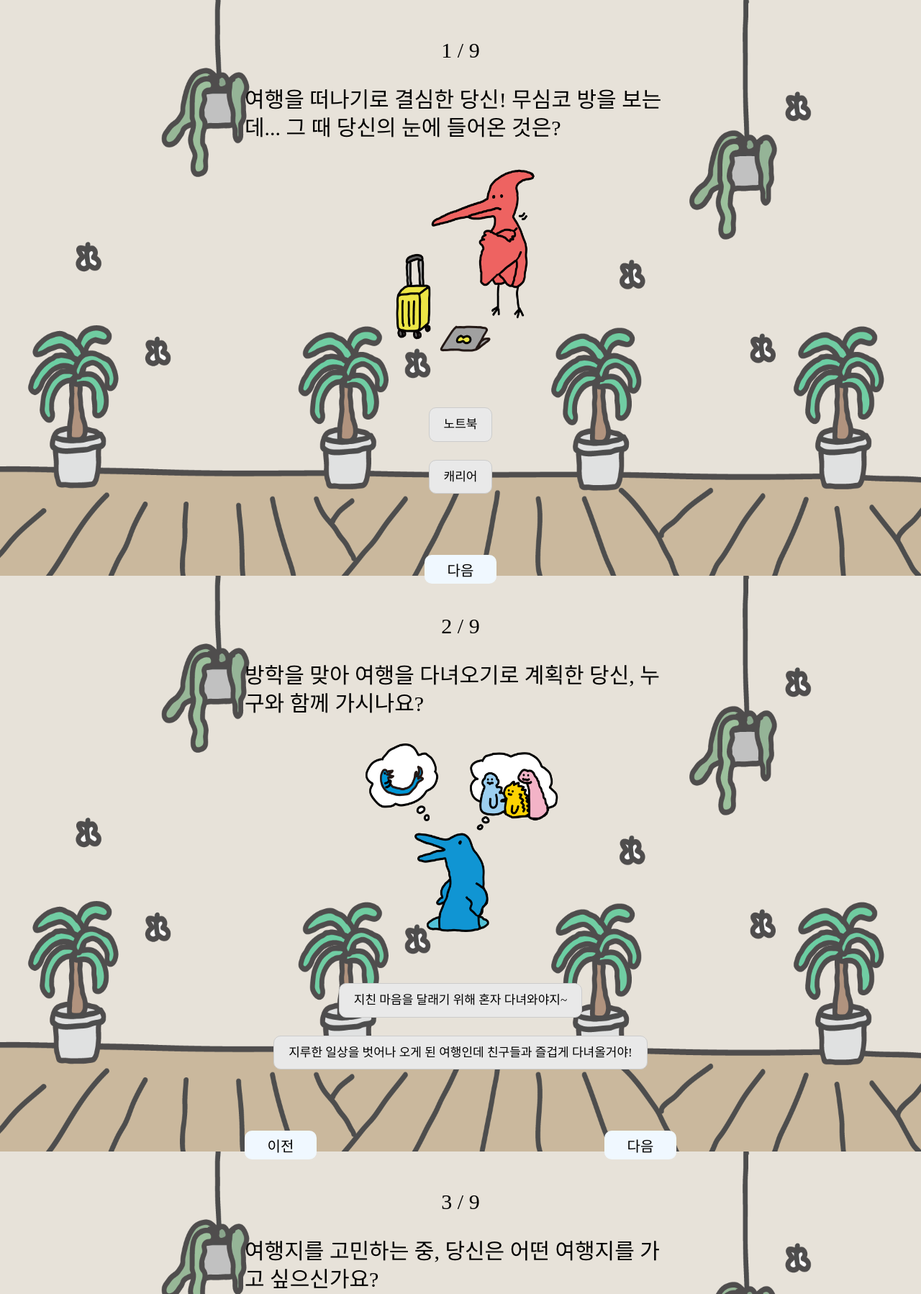
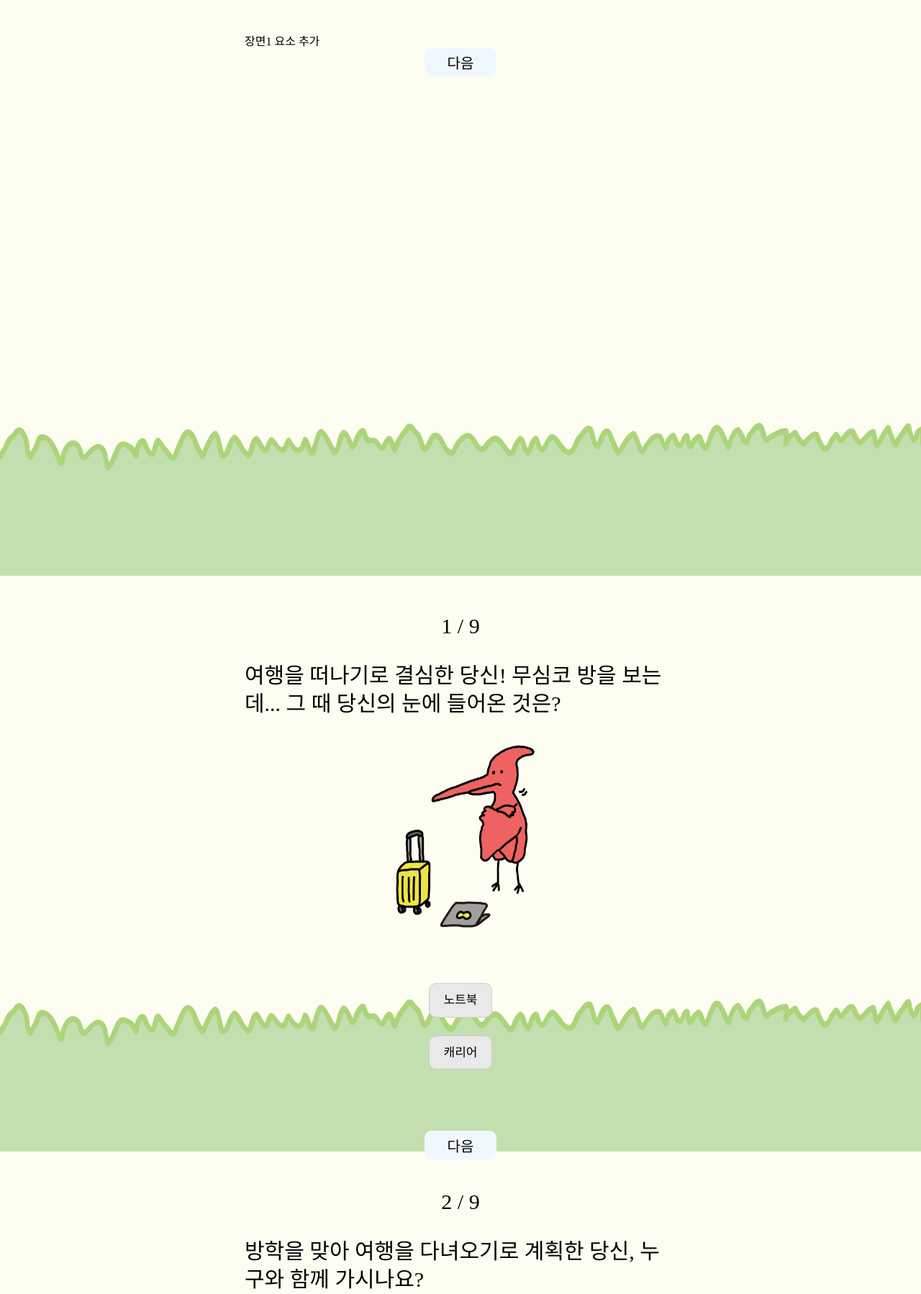
Before and after one commit to HUFS-capstone-design-9cm/Domestic-trip, a Django app: page /form/ in a window 1280 px wide. Shown: the top 1798 px of the page at 72% size. Run offline with Django 3.2, Linux system fonts and the light colour scheme; data comes from the database, SQL or seed files in the repository; some web fonts are replaced.

Commit message:
FEATURE: form page

```diff
--- a/main/static/css/form.css
+++ b/main/static/css/form.css
@@ -6,7 +6,7 @@
 }
 
 body {
-    background-image: url('../image/background1.png');
+    background-image: url('../image/background6.png');
     background-repeat: repeat-y;
     background-size: 100vw 100vh;
     background-color: beige;
@@ -24,6 +24,11 @@ body {
 }
 
 .test {
+    max-width: 600px;
+    height: 100vh;
+}
+
+.scene {
     max-width: 600px;
     height: 100vh;
 }
--- a/main/static/js/form.js
+++ b/main/static/js/form.js
@@ -15,6 +15,19 @@ function scrollDown(top) {
 }
 
 $(function() {
+    $('.scene_next_btn').click(function(e){
+        let divs = $(this).parent().prev().children();
+        let present_top = $(this).parent().parent()[0].offsetTop;
+        e.preventDefault();
+        scrollDown(present_top);
+    });
+
+    $('.scene_prev_btn').click(function(e){
+        let present_top = $(this).parent().parent()[0].offsetTop;
+        e.preventDefault();
+        scrollUp(present_top);
+    });
+
     $('.next_btn').click(function (e) {
         let divs = $(this).parent().prev().children();
         let present_top = $(this).parent().parent()[0].offsetTop;
--- a/main/templates/form.html
+++ b/main/templates/form.html
@@ -4,7 +4,7 @@
 <head>
     <meta charset="UTF-8">
     <meta http-equiv="X-UA-Compatible" content="IE=edge">
-    <meta name="viewprot" content="width=device-width, initial-scale=1.0">
+    <!-- <meta name="viewport" content="width=device-width, initial-scale=1.0"> -->
     <title>테스트 페이지</title>
     <link rel="stylesheet" type="text/css" href="{% static 'css/reset.css' %}">
     <link rel="stylesheet" type="text/css" href="{% static 'css/form.css' %}">
@@ -16,6 +16,30 @@
             <form action="/submit/" method="post">
                 {% csrf_token %}
                 {% for question in questions %}
+                {% if question.pk == 1 %}
+                    <div class="scene">
+                        <div><p>장면1 요소 추가</p></div>
+                        <div class="btn_wrap">
+                            <button class="scene_next_btn">다음</button>
+                        </div>
+                    </div>
+                {% elif question.pk == 5 %}
+                    <div class="scene">
+                        <div><p>장면5 요소 추가</p></div>
+                        <div class="btn_wrap btn_sort">
+                            <button class="scene_prev_btn">이전</button>
+                            <button class="scene_next_btn">다음</button>
+                        </div>
+                    </div>
+                {% elif question.pk == 7 %}
+                    <div class="scene">
+                        <div><p>장면7 요소 추가</p></div>
+                        <div class="btn_wrap btn_sort">
+                            <button class="scene_prev_btn">이전</button>
+                            <button class="scene_next_btn">다음</button>
+                        </div>
+                    </div>
+                {% endif %}
                 <div class="test">
                     <div class="question_container">
                         <h3 class="num">{{ question.num }} / {{ questions.count }}</h3>
--- a/main/templates/index.html
+++ b/main/templates/index.html
@@ -4,7 +4,7 @@
 <head>
     <meta charset="UTF-8">
     <meta http-equiv="X-UA-Compatible" content="IE=edge">
-    <meta name="viewprot" content="width=device-width, initial-scale=1.0">
+    <meta name="viewport" content="width=device-width, initial-scale=1.0">
     <title>표지</title>
     <link rel="stylesheet" type="text/css" href="{% static 'css/reset.css' %}">
     <link rel="stylesheet" type="text/css" href="{% static 'css/index.css' %}">
--- a/main/templates/result.html
+++ b/main/templates/result.html
@@ -99,7 +99,7 @@
                     <button class="copy_btn" type="button"></button><br>
                 </div>
                 <div class="share_btn">
-                    <button class"twi_btn" type="button"></button><br>
+                    <button class="twi_btn" type="button"></button><br>
                 </div>
                 <div class="share_btn">
                     <button class="kak_share" type="button"></button>
--- a/main/templates/results.html
+++ b/main/templates/results.html
@@ -4,7 +4,7 @@
 <head>
     <meta charset="UTF-8">
     <meta http-equiv="X-UA-Compatible" content="IE=edge">
-    <meta name="viewprot" content="width=device-width, initial-scale=1.0">
+    <meta name="viewport" content="width=device-width, initial-scale=1.0">
 
     <meta property="og:title" content="어쩌다 국내여행" />
     <meta property="og:image" content="" />
--- a/main/templates/search.html
+++ b/main/templates/search.html
@@ -3,6 +3,7 @@
 <html>
 <head>
 	<meta charset="utf-8"/>
+    <meta name="viewport" content="width=device-width, initial-scale=1.0">
 	<title>경로 추천</title>
     <script src="https://code.jquery.com/jquery-3.6.4.js"></script>
 
--- a/main/templates/types.html
+++ b/main/templates/types.html
@@ -3,6 +3,7 @@
 <html lang="en">
 <head>
     <meta charset="UTF-8">
+    <meta name="viewport" content="width=device-width, initial-scale=1.0">
     <title>여행 유형</title>
     <link rel="stylesheet" type="text/css" href="{% static 'css/reset.css' %}">
     <link rel="stylesheet" type="text/css" href="{% static 'css/types.css' %}">
```
Also changed, not shown: main/static/image/background6.png (added), main/static/image/background7.png (added).
